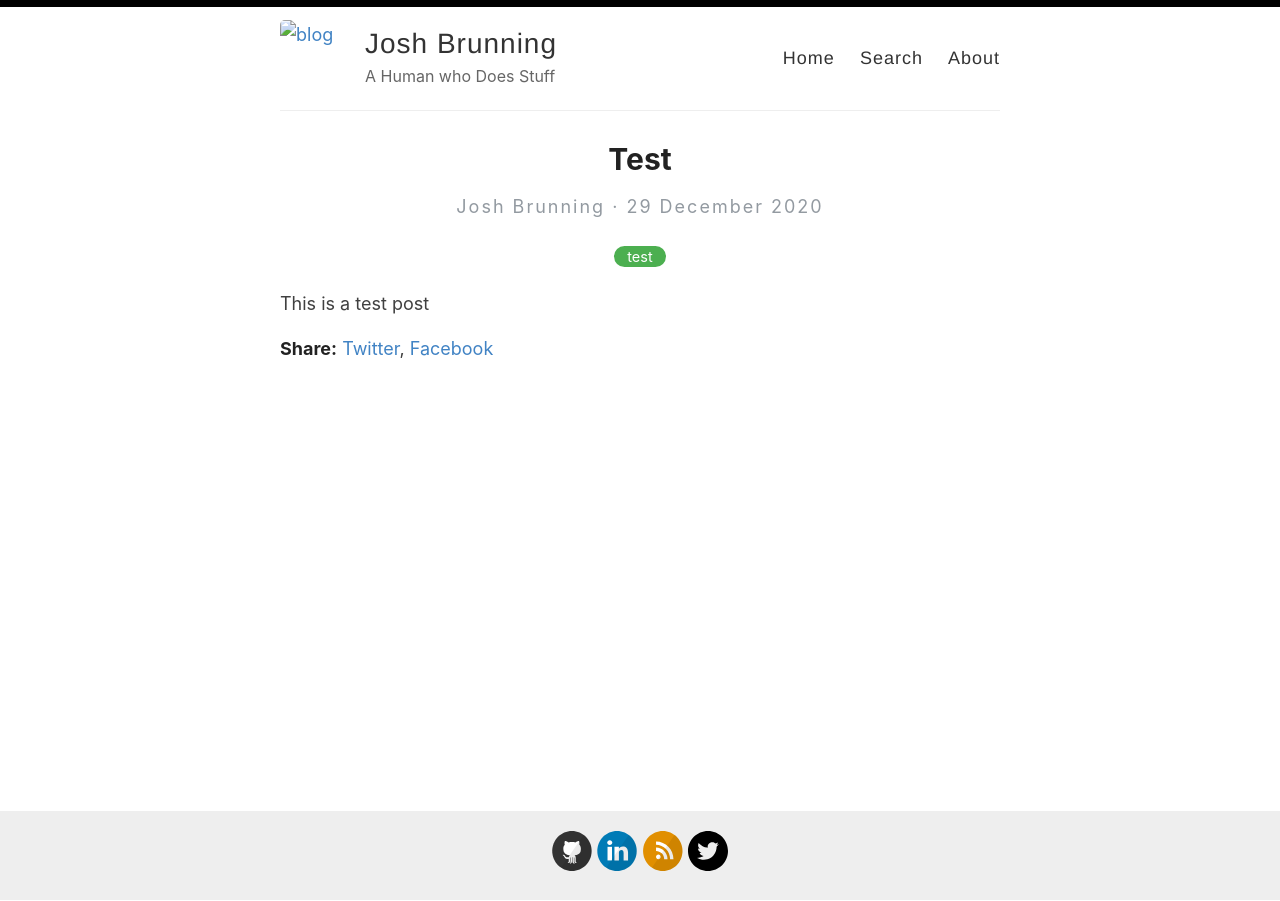
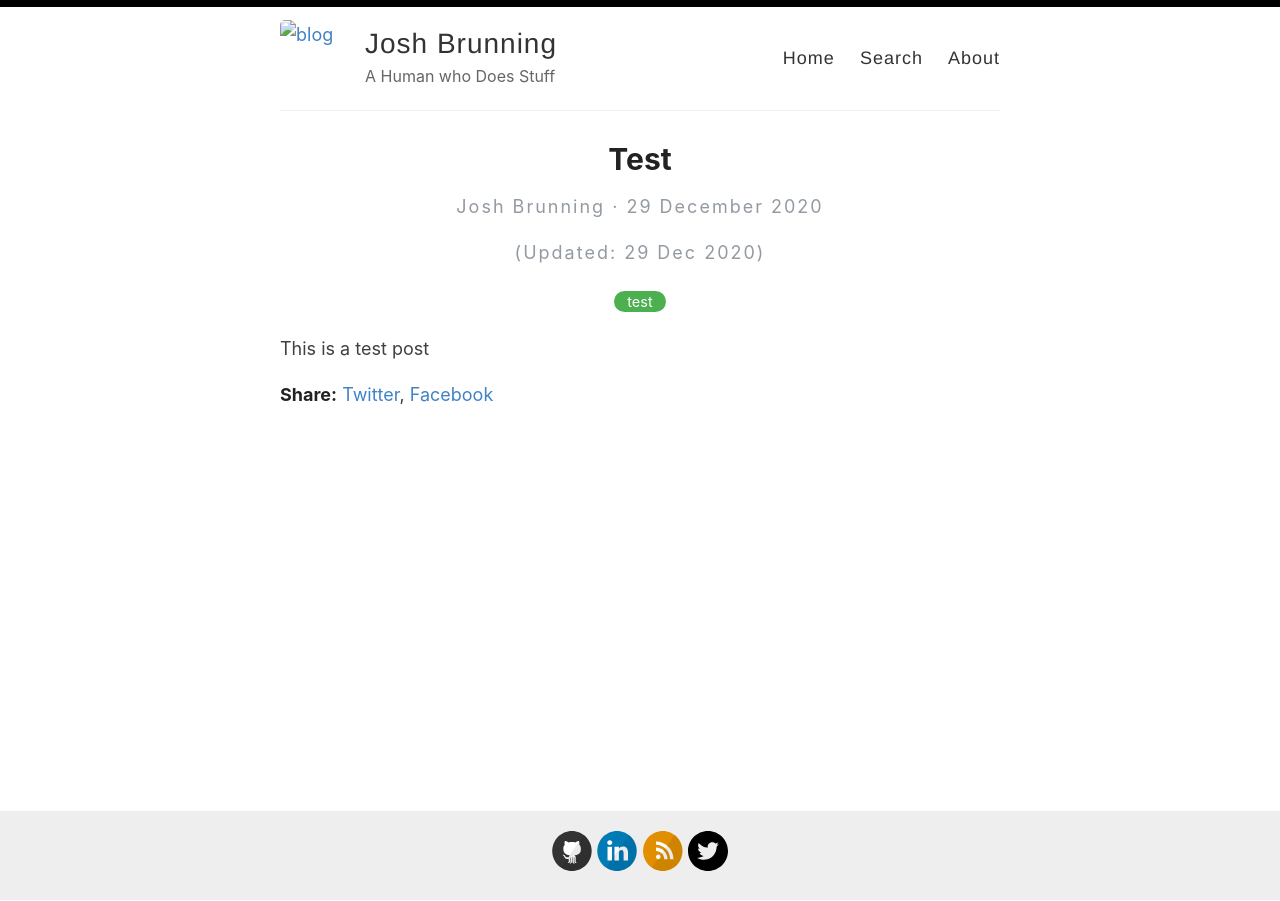
Before and after one commit to josh-justjosh/blog, a Jekyll site: the page built from _posts/2020-12-29-Test.md, in a window 1280 px wide. Built offline with Jekyll 4.4.1, drawn with Linux system fonts in a browser that asks for light colours; some of the changed lines change nothing that is shown.

Commit message:
Update 2020-12-29-Test.md

```diff
--- a/_posts/2020-12-29-Test.md
+++ b/_posts/2020-12-29-Test.md
@@ -2,6 +2,8 @@
 layout: post
 title: Test
 categories: test
+date: 2020-12-29 23:45 +0000
+last_modified_at: 2020-12-29 23:58 +0000
 ---
 
 This is a test post
```
